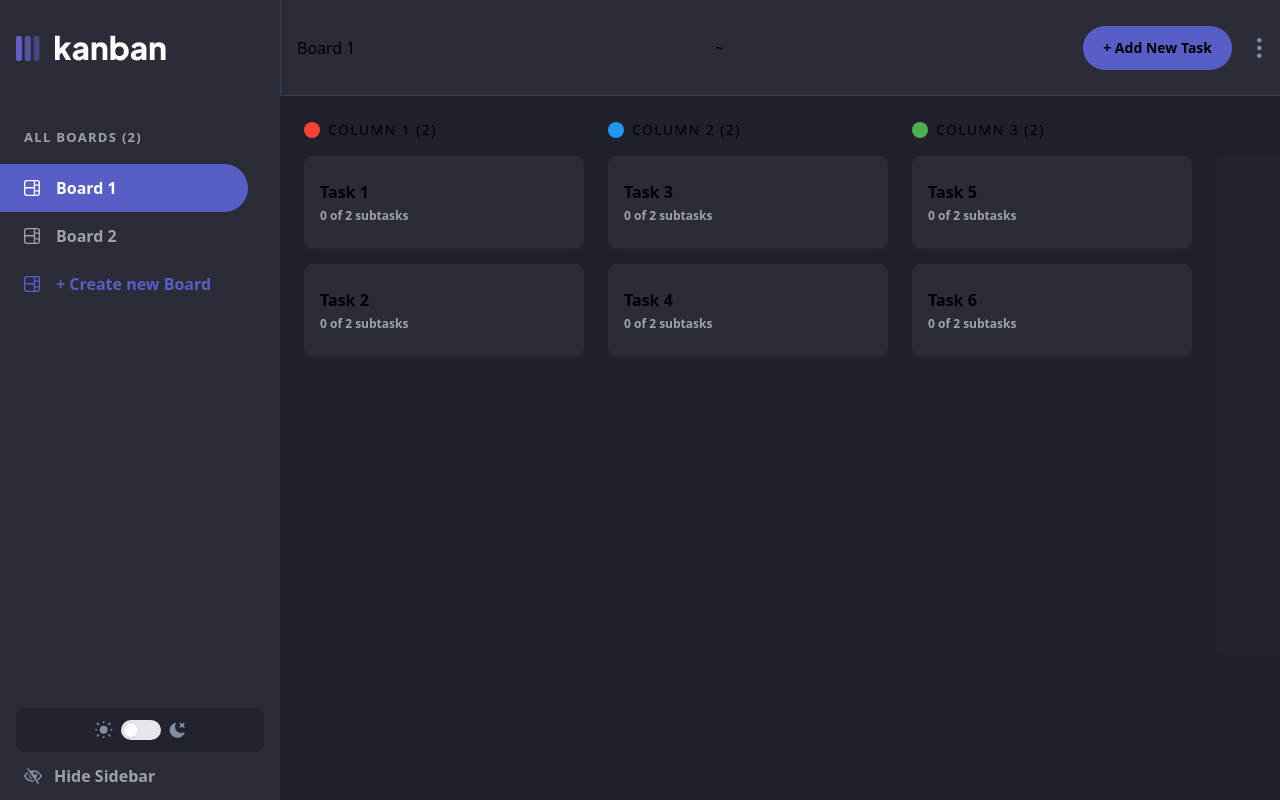
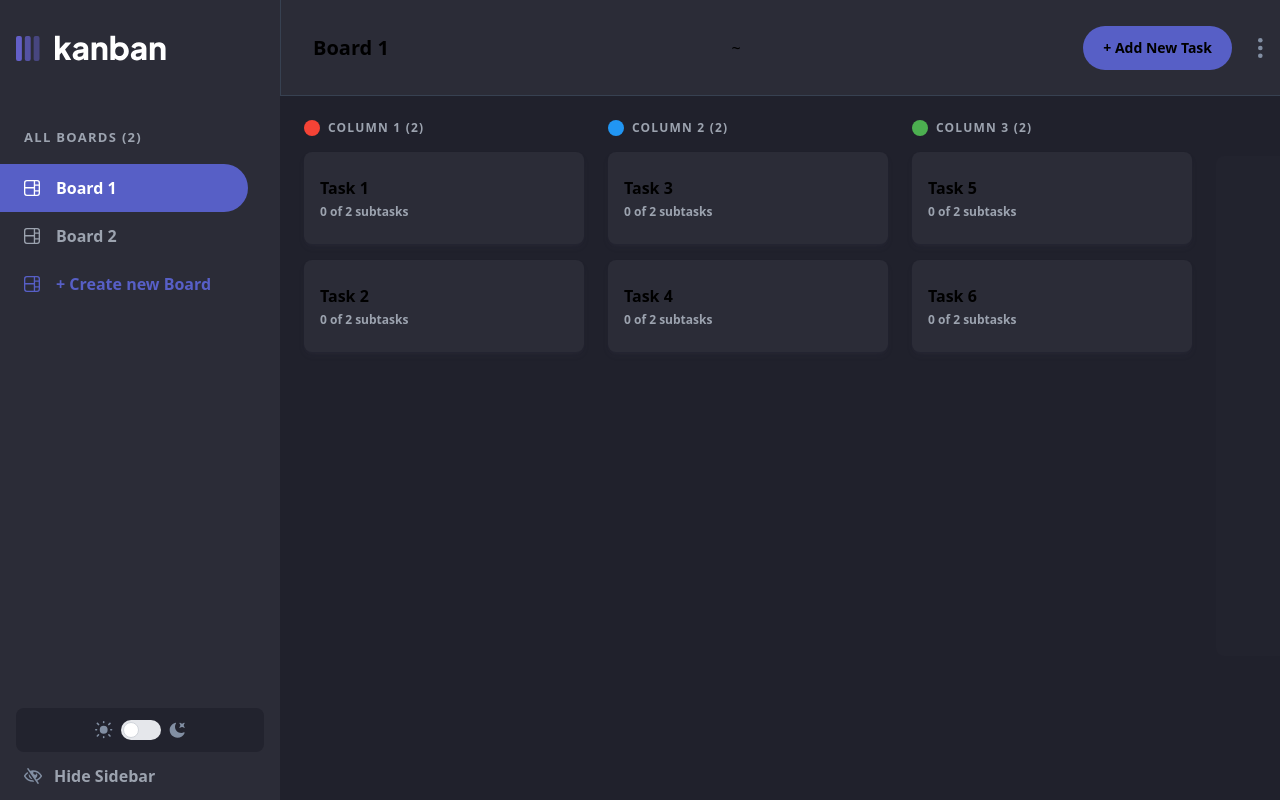
Before and after one commit to ybaha/kanban-task-manager, a Next.js app: page / in a window 1280 px wide. Built offline with nearby package versions, Linux system fonts and the light colour scheme.

Commit message:
fix task ui

```diff
--- a/components/board/column.tsx
+++ b/components/board/column.tsx
@@ -9,8 +9,8 @@ type BoardColumnProps = {
   tasks?: TaskType[];
   title?: string;
   id?: number;
+  color?: string;
   newColumn?: boolean;
-  color?: string;
 };
 
 const BoardColumn = ({
@@ -45,7 +45,7 @@ const BoardColumn = ({
             className="w-4 h-4 rounded-full"
             style={{ backgroundColor: color }}
           ></div>
-          <span className="text-sm tracking-widest uppercase ml-2">
+          <span className="text-xs tracking-widest uppercase ml-2 text-gray-400 font-semibold">
             {title + " (" + tasks?.length + ")"}
           </span>
         </div>
@@ -59,7 +59,7 @@ const BoardColumn = ({
           >
             {tasks?.map((task, index) => (
               <li key={task.id}>
-                <Task {...task} index={index}></Task>
+                <Task {...task} index={index} columnId={id}></Task>
               </li>
             ))}
             {provided.placeholder}
--- a/components/header.tsx
+++ b/components/header.tsx
@@ -36,7 +36,9 @@ const Header = ({ showSidebar, setShowSidebar }: HeaderProps) => {
         />
       </div>
       <div className="flex px-4 border-b border-l transition-all duration 300 border-gray-700 justify-between w-full items-center">
-        <h1>{currentBoard?.title || ""}</h1>
+        <h1 className="font-semibold text-xl ml-4">
+          {currentBoard?.title || ""}
+        </h1>
         <span onClick={() => setShowSidebar(!showSidebar)}> ~ </span>
         {showSidebar && (
           <div className="mobile absolute top-36 sm:top-40 left-1/2 transform -translate-x-1/2 -translate-y-1/2 z-20 bg-[#2B2C37] p-6 rounded-lg">
--- a/components/modal/task-view-modal.tsx
+++ b/components/modal/task-view-modal.tsx
@@ -2,7 +2,7 @@ import { Board, Column, SubTask, Task } from "@customTypes/data";
 import { useDataStore } from "@store/data";
 import { useModalStore } from "@store/modal";
 import { useOnClickOutside } from "@utils/useOnClickOutside";
-import React, { useState } from "react";
+import React, { useCallback, useMemo, useState } from "react";
 
 type Props = {} & Board;
 
@@ -10,6 +10,8 @@ const TaskCreateModal = (board: Props) => {
   const { boards, setBoards, currentBoard, setCurrentBoard } = useDataStore();
   const { setModal } = useModalStore();
   const { modalTaskData } = useModalStore();
+  const taskId = modalTaskData!.id;
+
   const completedSubtasks = modalTaskData?.subtasks.filter(
     (subtask) => subtask.iscompleted
   ).length;
@@ -72,7 +74,7 @@ const TaskCreateModal = (board: Props) => {
     });
 
     setBoards(newBoards);
-    setCurrentBoard(newBoards.find((b) => b.id === currentBoard?.id)!);
+    setCurrentBoard(newBoards.find((board) => board.id === currentBoard?.id)!);
   };
 
   const handleCheckboxChange = (checked: boolean, subtask: SubTask) => {
@@ -84,6 +86,8 @@ const TaskCreateModal = (board: Props) => {
       }
       return st;
     });
+
+    console.log({ newSubtasks });
 
     const newBoards = boards.map((board) => {
       if (board.id === currentBoard?.id) {
@@ -145,7 +149,7 @@ const TaskCreateModal = (board: Props) => {
                       onKeyDown={(e) => {
                         if (e.key === "Enter") {
                           handleCheckboxChange(
-                            !e.currentTarget.checked,
+                            e.currentTarget.checked,
                             subtask
                           );
                           e.currentTarget.checked = !e.currentTarget.checked;
--- a/components/task.tsx
+++ b/components/task.tsx
@@ -5,9 +5,16 @@ import { useModalStore } from "@store/modal";
 import Modal from "./modal";
 import { useDataStore } from "@store/data";
 
-type TaskProps = { index: number } & TaskType;
+type TaskProps = { index: number; columnId: string } & TaskType;
 
-const Task = ({ title, index, subtasks, id, description }: TaskProps) => {
+const Task = ({
+  title,
+  index,
+  subtasks,
+  id,
+  description,
+  columnId,
+}: TaskProps) => {
   const { setModal, setModalTaskData } = useModalStore();
   const { currentBoard } = useDataStore();
 
@@ -22,7 +29,13 @@ const Task = ({ title, index, subtasks, id, description }: TaskProps) => {
         <div
           onClick={() => {
             setModal("task-view");
-            setModalTaskData({ description, id, subtasks, title });
+            setModalTaskData({
+              description,
+              id,
+              subtasks,
+              title,
+              columnId,
+            });
           }}
           className="group rounded-lg bg-[#2B2C37] px-4 py-5 min-h-[92px] cursor-pointer shadow-md shadow-[#40415823] hover:shadow-[#40415836] flex flex-col justify-center"
           {...provided.draggableProps}
--- a/store/modal.ts
+++ b/store/modal.ts
@@ -6,8 +6,8 @@ type ModalTypes = "task-create" | "task-view" | "board" | undefined;
 type ModalStore = {
   modal: ModalTypes;
   setModal: (modal: ModalTypes) => void;
-  modalTaskData?: Task;
-  setModalTaskData: (task: Task) => void;
+  modalTaskData?: Task & { columnId: string };
+  setModalTaskData: (task: Task & { columnId: string }) => void;
 };
 
 export const useModalStore = zustand<ModalStore>((set) => ({
```
